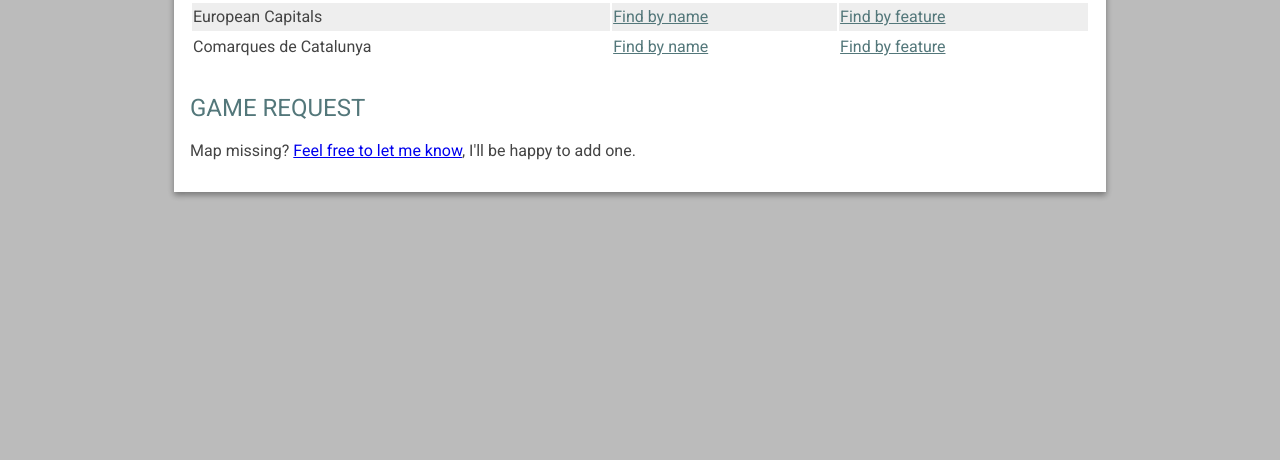
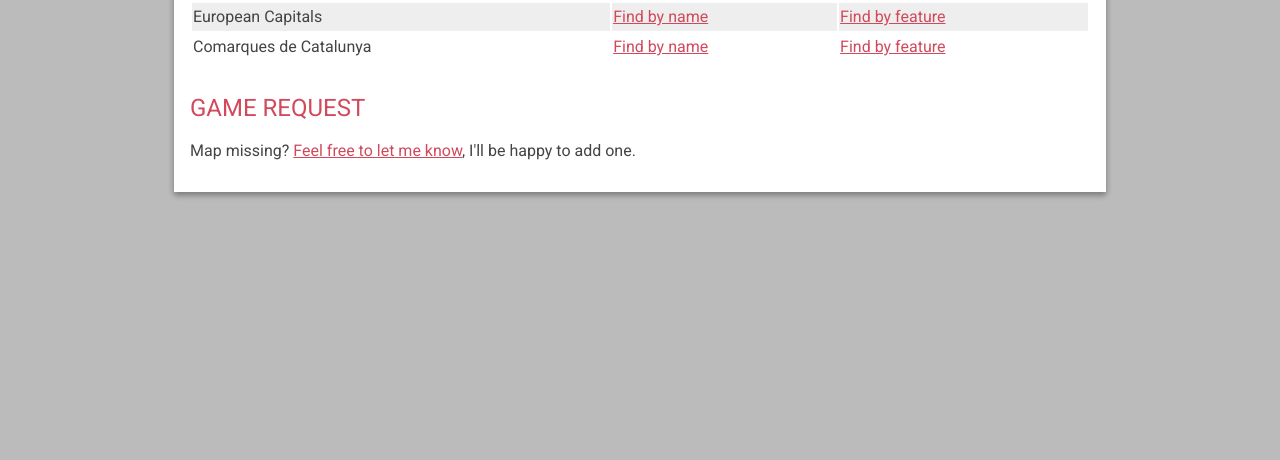
Before and after one commit to zimmicz/outline-maps-world, a website: page index.html in a window 1280 px wide. Shown: the part 340-800 px from the top of the page. Drawn offline with nearby package versions, Linux system fonts and the light colour scheme.

Commit message:
Change colors

```diff
--- a/css/map.css
+++ b/css/map.css
@@ -22,7 +22,7 @@ body {
 
 h1,
 h2 {
-    color: #53777A;
+    color: #D1495B;
     font-weight: normal;
     padding-top: .5em;
     text-transform: uppercase;
@@ -40,8 +40,8 @@ h2 {
     background: #eee;
 }
 
-#list table a {
-    color: #53777A;
+a {
+    color: #D1495B;
 }
 
 #welcome {
```
